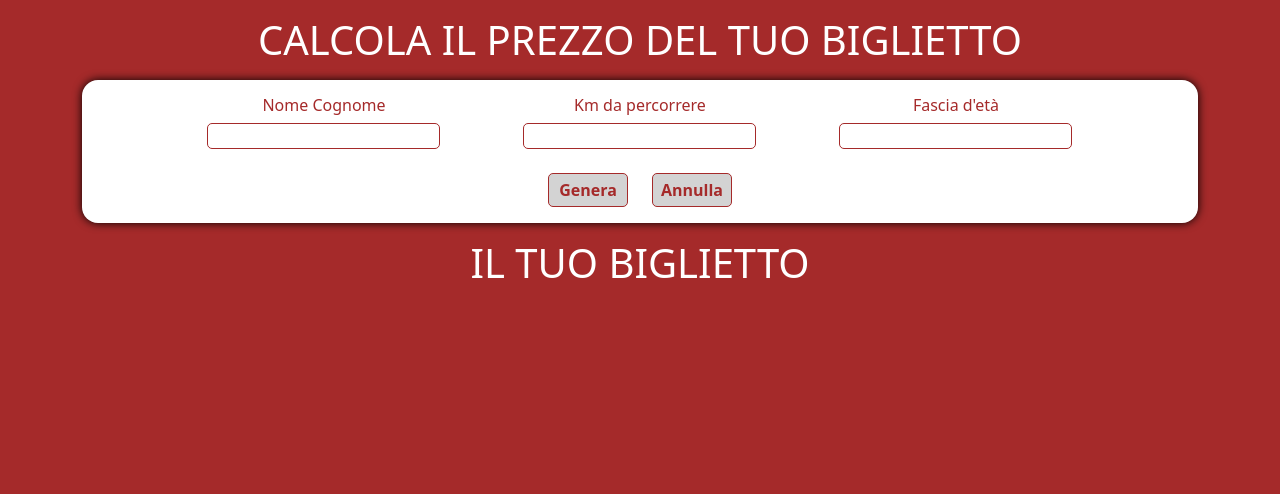
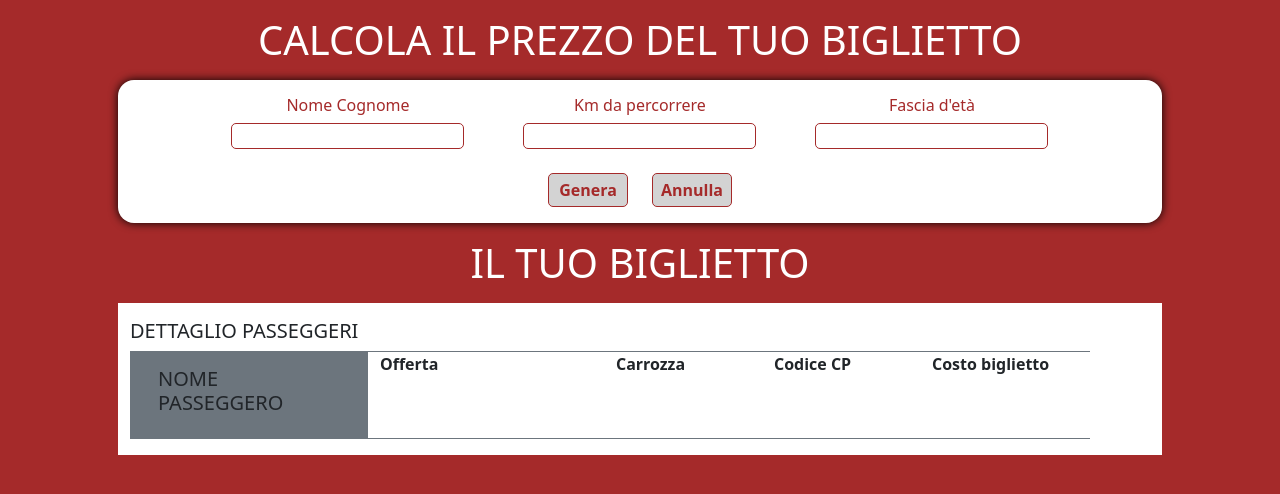
Before and after one commit to paoloevan/js-biglietto-treno-form, a plain HTML site: page index.html in a window 1280 px wide. Drawn offline with nearby package versions, Linux system fonts and the light colour scheme.

Commit message:
add html layout

```diff
--- a/assets/css/style.css
+++ b/assets/css/style.css
@@ -31,3 +31,7 @@ body {
     border-radius: 5px;
     padding: 0.25rem 0;
 }
+
+.my_ticket {
+    background-color: white;
+}
--- a/index.html
+++ b/index.html
@@ -12,7 +12,7 @@
 </head>
 
 <body>
-    <div class="container">
+    <div class="container px-5">
         <h1 class="text-uppercase text-white text-center m-3">
             calcola il prezzo del tuo biglietto
         </h1>
@@ -48,6 +48,50 @@
         <h1 class="text-uppercase text-white text-center m-3">
             il tuo biglietto
         </h1>
+
+        <div class="my_ticket">
+            <div class="container ">
+                <h5 class="text-uppercase pt-3">
+                    dettaglio passeggeri
+                </h5>
+                <div class="row row-cols-2 container pb-3">
+                    <div class="row row-cols-2">
+                        <div class="col bg-secondary">
+                            <div class="user_name">
+                                <h6 class="text-uppercase fs-5 p-3">
+                                    nome passeggero
+                                </h6>
+
+                            </div>
+                        </div>
+
+                        <div class="col  border border-end-0 order-start-0 border-secondary">
+                            <div class="discount_type fw-bold ">
+                                Offerta
+                            </div>
+                        </div>
+                    </div>
+
+                    <div class="row row-cols-3 border border-end-0 border-start-0 border-secondary">
+                        <div class="col">
+                            <div class="discount_type fw-bold ">
+                                Carrozza
+                            </div>
+                        </div>
+                        <div class="col">
+                            <div class="discount_type fw-bold ">
+                                Codice CP
+                            </div>
+                        </div>
+                        <div class="col">
+                            <div class="discount_type fw-bold ">
+                                Costo biglietto
+                            </div>
+                        </div>
+                    </div>
+                </div>
+            </div>
+        </div>
     </div>
 
     <script src="./assets/js/main.js"></script>
```
